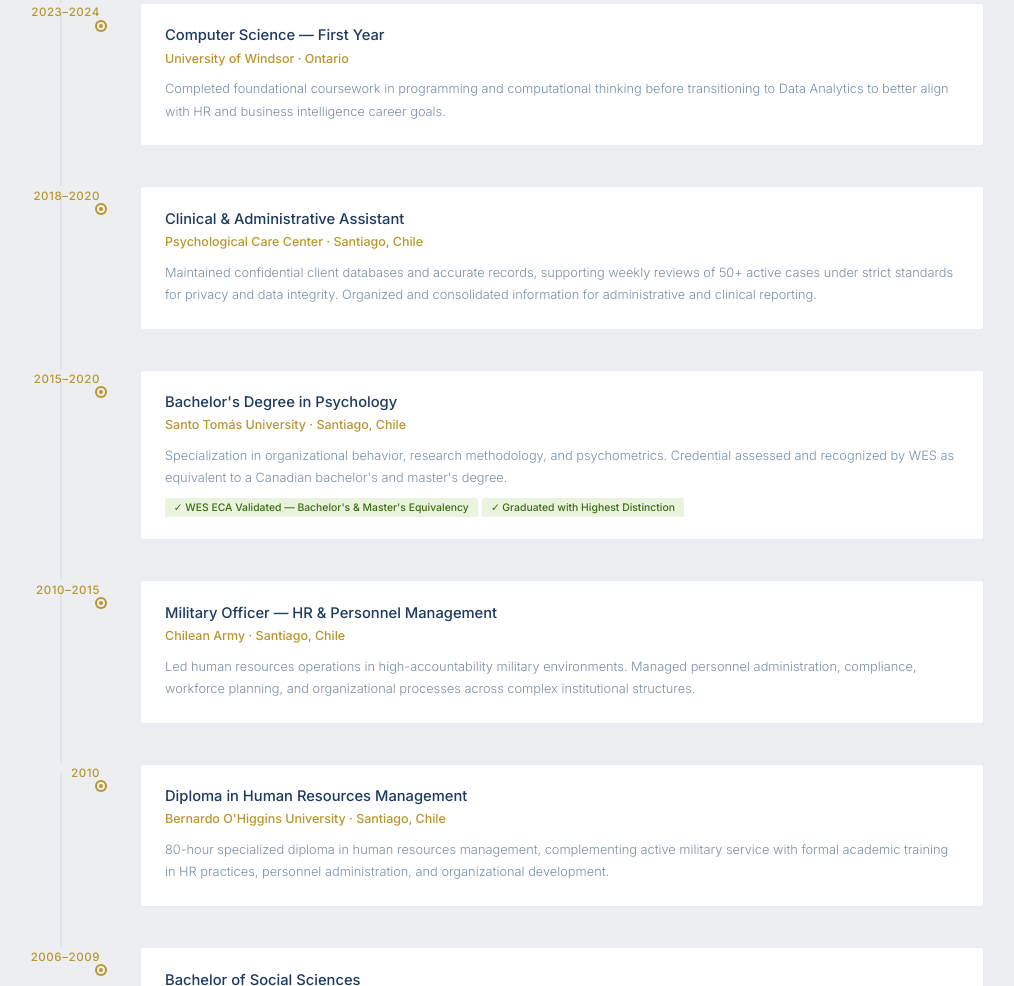
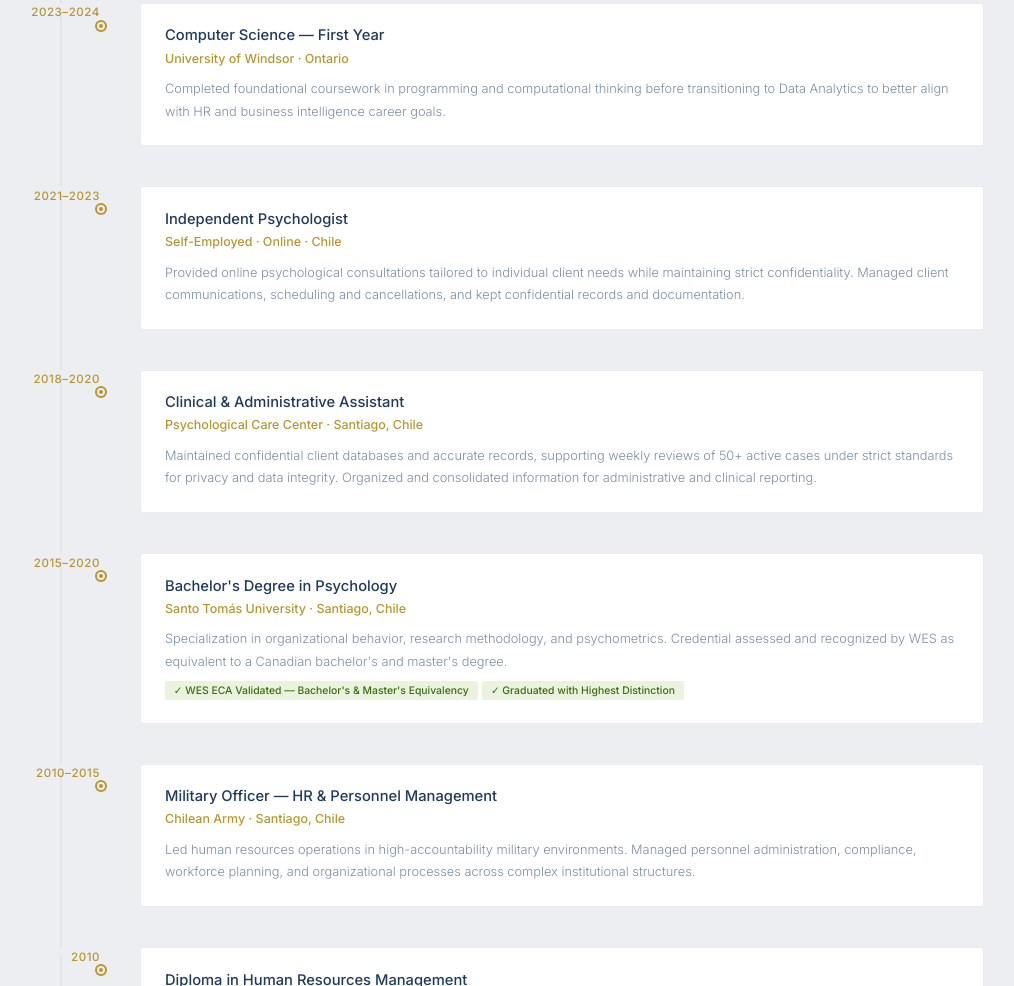
Before and after one commit to pamela-gatica/pamela-gatica.github.io, a plain HTML site: page index.html in a window 1280 px wide. Shown: the part 6233-7219 px from the top of the page, without its empty margins (158-1172 px from the left). Drawn offline with nearby package versions, Linux system fonts and the light colour scheme.

Commit message:
Add independent psychologist experience (2021–2023) to timeline
Co-Authored-By: Claude Opus 5.5 <noreply@anthropic.com>

```diff
--- a/index.html
+++ b/index.html
@@ -552,6 +552,14 @@
       </div>
     </div>
     <div class="edu-item">
+      <div class="edu-year">2021–2023</div>
+      <div class="edu-content">
+        <h4>Independent Psychologist</h4>
+        <p class="inst">Self-Employed · Online · Chile</p>
+        <p>Provided online psychological consultations tailored to individual client needs while maintaining strict confidentiality. Managed client communications, scheduling and cancellations, and kept confidential records and documentation.</p>
+      </div>
+    </div>
+    <div class="edu-item">
       <div class="edu-year">2018–2020</div>
       <div class="edu-content">
         <h4>Clinical &amp; Administrative Assistant</h4>
```
